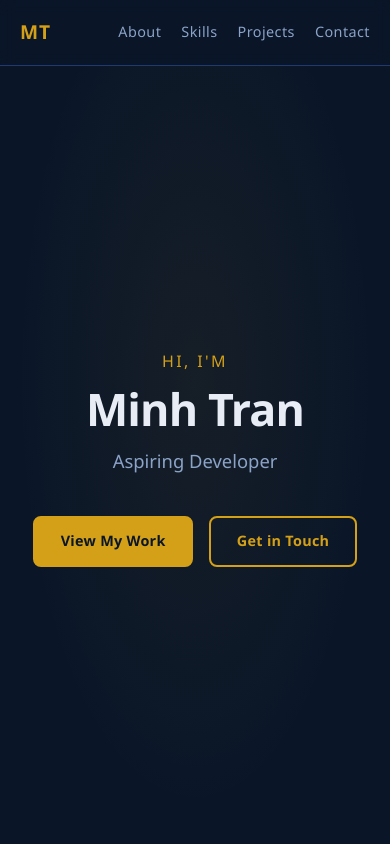
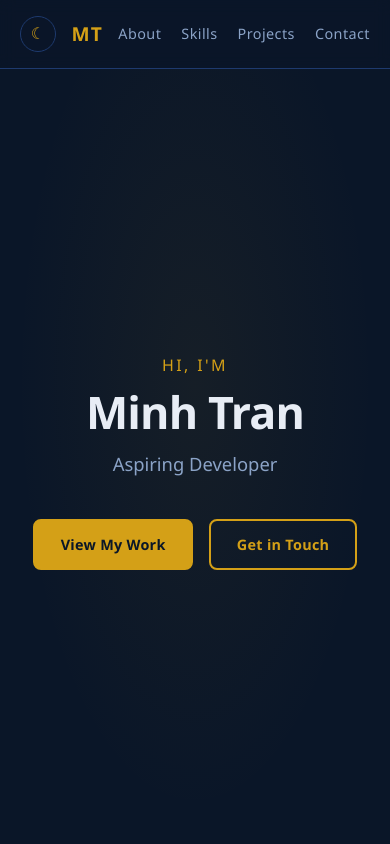
Before and after one commit to Ninjaxorn/my-website-startupHakk, a plain HTML site: page index.html in a window 390 px wide. Shown: the top 844 px of the page. Drawn offline with Linux system fonts and the light colour scheme.

Commit message:
Add dark/light mode toggle to navigation bar
Adds a circular toggle button on the far left of the nav that switches
between navy-dark and warm-off-white light themes. Uses CSS custom
property overrides on [data-theme] and localStorage to persist the
user's preference across page loads.

Co-Authored-By: Claude Sonnet 4.6 <noreply@anthropic.com>

```diff
--- a/css/style.css
+++ b/css/style.css
@@ -21,6 +21,18 @@
   --font:         'Segoe UI', system-ui, sans-serif;
 }
 
+[data-theme="light"] {
+  --bg:           #f5f3ee;
+  --bg-alt:       #ede9e0;
+  --bg-card:      #ffffff;
+  --border:       #d6ccb4;
+  --text:         #1a1a2e;
+  --text-muted:   #5a5a7a;
+  --accent:       #b8860b;
+  --accent-hover: #d4a017;
+  --accent-dim:   rgba(184, 134, 11, 0.12);
+}
+
 html {
   scroll-behavior: smooth;
 }
@@ -31,6 +43,7 @@ body {
   font-family: var(--font);
   font-size: 1rem;
   line-height: 1.7;
+  transition: background-color 0.3s, color 0.3s;
 }
 
 a {
@@ -78,7 +91,41 @@ ul {
   background-color: rgba(10, 22, 40, 0.9);
   backdrop-filter: blur(8px);
   border-bottom: 1px solid var(--border);
+  transition: background-color 0.3s, border-color 0.3s;
 }
+
+[data-theme="light"] .nav {
+  background-color: rgba(245, 243, 238, 0.9);
+}
+
+/* Theme toggle button */
+.theme-toggle {
+  display: flex;
+  align-items: center;
+  justify-content: center;
+  width: 36px;
+  height: 36px;
+  border: 1px solid var(--border);
+  border-radius: 50%;
+  background: transparent;
+  cursor: pointer;
+  transition: border-color 0.2s, background-color 0.2s;
+  flex-shrink: 0;
+}
+
+.theme-toggle:hover {
+  border-color: var(--accent);
+  background-color: var(--accent-dim);
+}
+
+.theme-toggle-icon {
+  font-size: 1rem;
+  line-height: 1;
+}
+
+/* Moon icon in dark mode, sun icon in light mode */
+[data-theme="dark"] .theme-toggle-icon::before  { content: '☾'; color: var(--accent); }
+[data-theme="light"] .theme-toggle-icon::before { content: '☀'; color: var(--accent); }
 
 .nav-logo {
   font-size: 1.2rem;
--- a/index.html
+++ b/index.html
@@ -9,6 +9,9 @@
 <body>
 
   <header class="nav">
+    <button class="theme-toggle" id="themeToggle" aria-label="Toggle light/dark mode">
+      <span class="theme-toggle-icon"></span>
+    </button>
     <a href="#" class="nav-logo">MT</a>
     <nav>
       <a href="#about">About</a>
@@ -172,6 +175,23 @@
 
   <script>
     document.getElementById('year').textContent = new Date().getFullYear();
+
+    const toggle = document.getElementById('themeToggle');
+    const root   = document.documentElement;
+
+    function applyTheme(theme) {
+      root.setAttribute('data-theme', theme);
+      toggle.setAttribute('aria-label', theme === 'light' ? 'Switch to dark mode' : 'Switch to light mode');
+    }
+
+    const saved = localStorage.getItem('theme') || 'dark';
+    applyTheme(saved);
+
+    toggle.addEventListener('click', () => {
+      const next = root.getAttribute('data-theme') === 'light' ? 'dark' : 'light';
+      localStorage.setItem('theme', next);
+      applyTheme(next);
+    });
   </script>
 
 </body>
```
